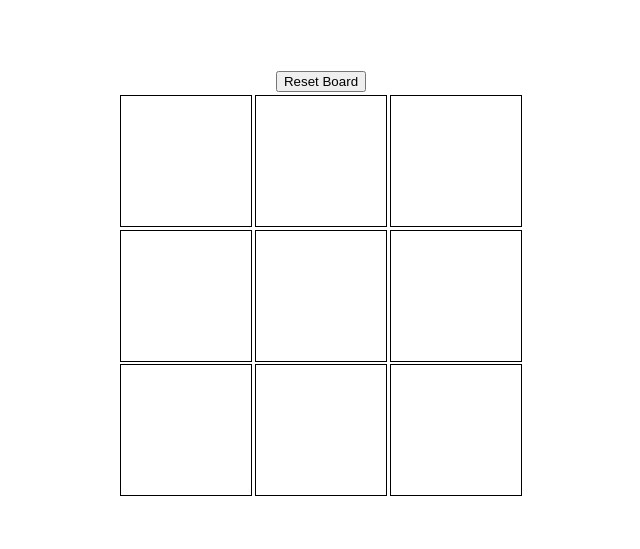
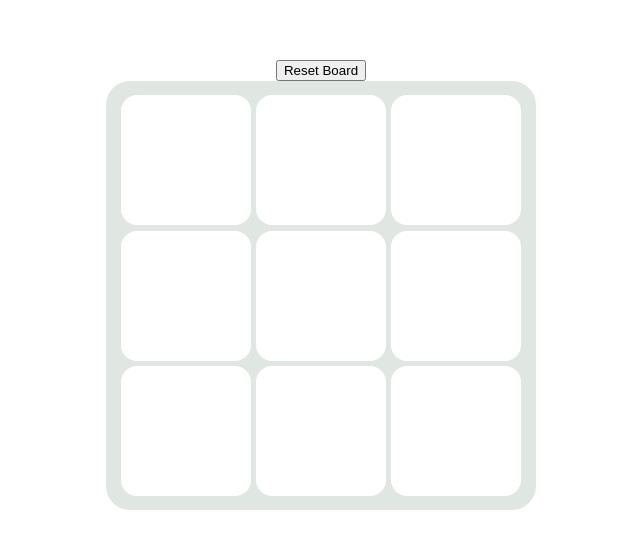
Before and after one commit to LineZealot/odin-tic-tac-toe, a website: page index.html in a window 1280 px wide. Shown: the part 115-664 px from the top of the page, without its empty margins (319-959 px from the left). Drawn offline with Linux system fonts and the light colour scheme.

Commit message:
style.css general style update
Removed borders and created a contrasting background using the table element

```diff
--- a/style.css
+++ b/style.css
@@ -17,8 +17,14 @@ html {
   align-items: center;
 }
 
+.gameboard {
+    padding: 0.8vw;
+  border-radius: 24px;
+  background-color: rgb(224, 230, 225);
+}
+
 .game-row {
-    display: flex;
+  display: flex;
 }
 
 .game-square {
@@ -28,7 +34,8 @@ html {
   align-items: center;
   height: 10vw;
   width: 10vw;
-  margin: 0.1vw;;
-  border: 1px solid black;
+  margin: 0.2vw;
   font-size: 8vw;
+  border-radius: 16px;
+  background-color: white;
 }
```
